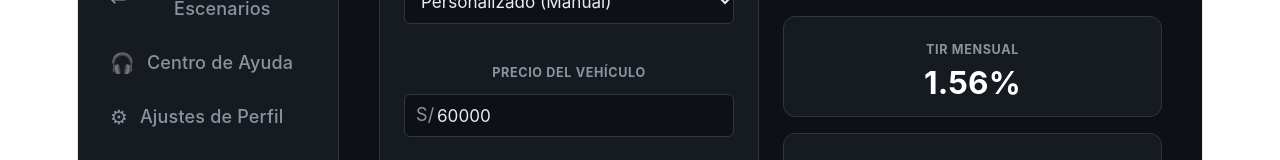
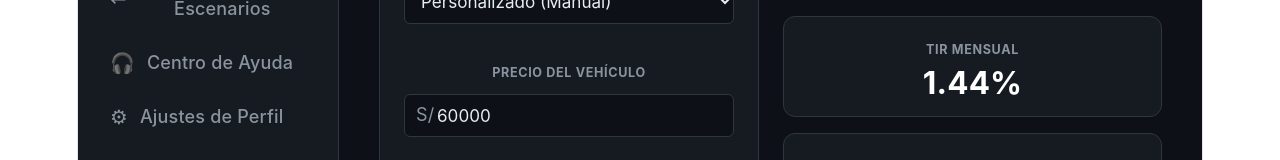
Before and after one commit to MALFALM/frontend, a Vue app: page /inicio in a window 1280 px wide. Shown: the part 354-514 px from the top of the page. Built offline with nearby package versions, Linux system fonts and the light colour scheme; the HTML template or start-up script is replaced by a standard one.

Commit message:
Update TIR calculation to use tirMonthly metric

```diff
--- a/src/frontend/cliente/presentation/views/SimulatorView.vue
+++ b/src/frontend/cliente/presentation/views/SimulatorView.vue
@@ -230,7 +230,7 @@
         </div>
         <div class="metric-card">
           <span class="metric-label">TIR MENSUAL</span>
-          <span class="metric-value">{{ (metrics.tir / 12).toFixed(2) }}%</span>
+          <span class="metric-value">{{ metrics.tirMonthly.toFixed(2) }}%</span>
         </div>
         <div class="metric-card">
           <span class="metric-label">VAN (COK 10%)</span>
```
